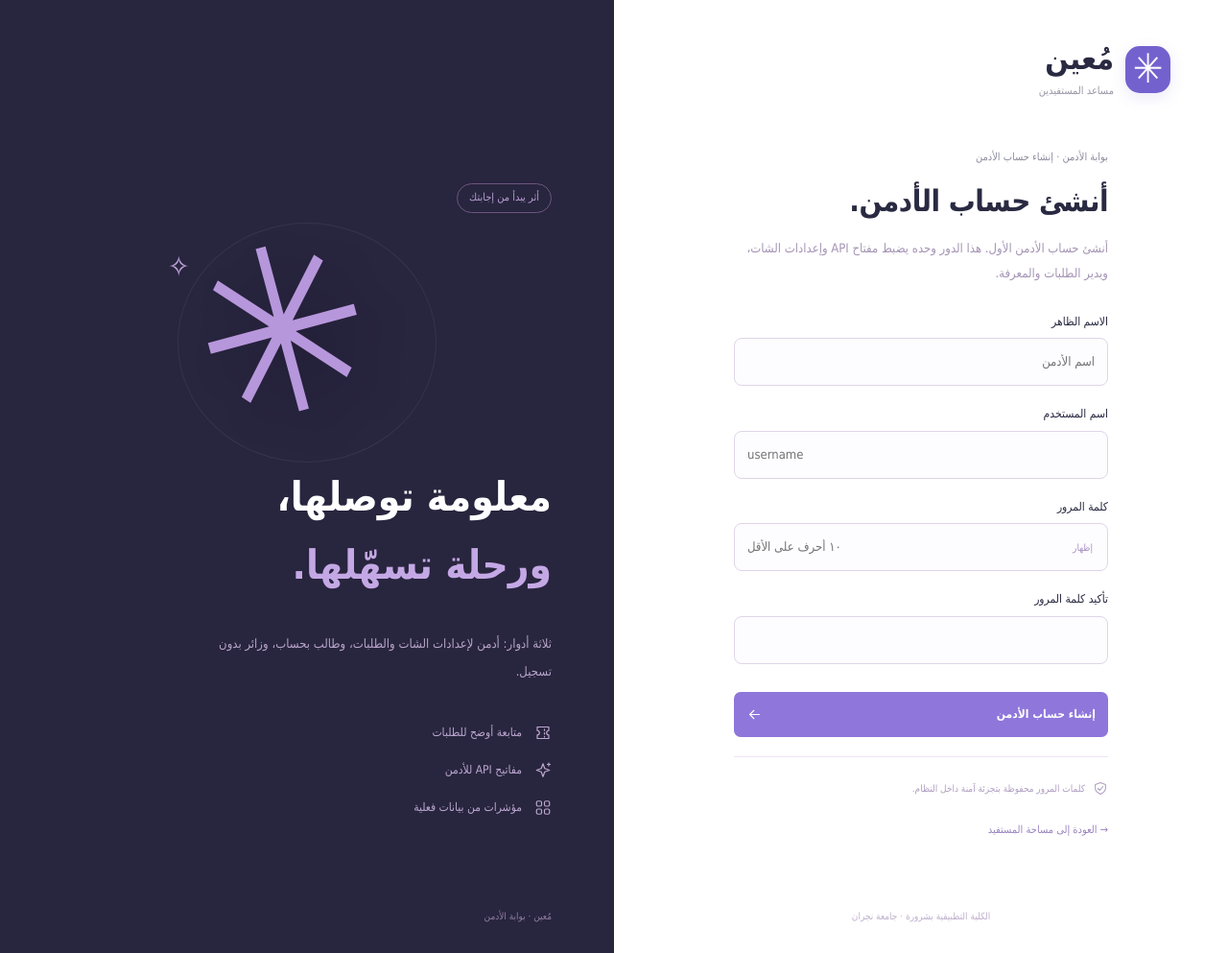
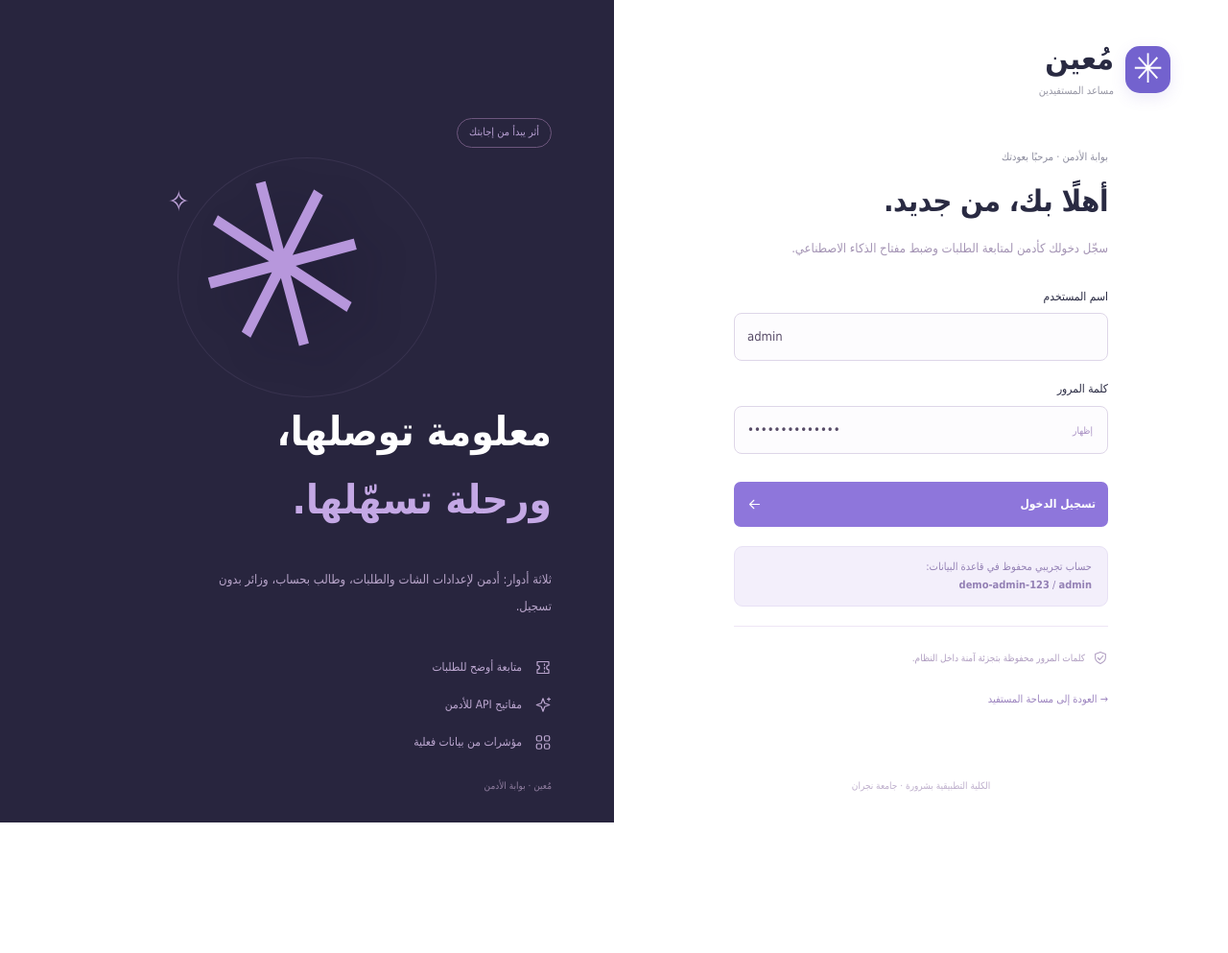
Before and after one commit to a84078373-commits/chatbot, a Flask app: page /staff/ in a window 1280 px wide. Shown: the whole page at 96% size. After the commit the page ends 857 px from the top, so only its background shows below. Run offline with Flask 3, Linux system fonts and the light colour scheme; data comes from the database, SQL or seed files in the repository; data that the repository does not hold is empty.

Commit message:
Seed experimental demo accounts and persist them in the database.
Co-authored-by: Cursor <cursoragent@cursor.com>

```diff
--- a/app.py
+++ b/app.py
@@ -45,6 +45,38 @@ def db():
 
 ROLES = {'admin': 'أدمن', 'student': 'طالب', 'visitor': 'زائر'}
 AUDIENCES = {'visitor': 'زائر', 'student': 'طالب'}
+DEMO_ACCOUNTS = [
+    {'role': 'admin', 'username': 'admin', 'name': 'أدمن تجريبي', 'password': 'demo-admin-123'},
+    {'role': 'student', 'username': 'student', 'name': 'طالب تجريبي', 'password': 'demo-student-123'},
+]
+
+def seed_demo_accounts():
+    """Create experimental demo accounts once and keep them in the database."""
+    if os.environ.get('SKIP_DEMO_ACCOUNTS', '').lower() in ('1', 'true', 'yes'):
+        return
+    with db() as conn:
+        for account in DEMO_ACCOUNTS:
+            username = account['username']
+            password_hash = generate_password_hash(account['password'])
+            if account['role'] == 'admin':
+                if conn.execute('SELECT 1 FROM staff WHERE username=?', (username,)).fetchone():
+                    continue
+                conn.execute(
+                    "INSERT INTO staff(username,name,password_hash,role) VALUES (?,?,?,'admin')",
+                    (username, account['name'], password_hash),
+                )
+            else:
+                if conn.execute('SELECT 1 FROM accounts WHERE username=?', (username,)).fetchone():
+                    continue
+                uid = conn.execute(
+                    "INSERT INTO accounts(username,name,password_hash,role) VALUES (?,?,?,'student')",
+                    (username, account['name'], password_hash),
+                ).lastrowid
+                owner = f'student:{uid}'
+                conn.execute(
+                    "INSERT OR IGNORE INTO preferences(owner,name,audience,theme) VALUES (?,?,?,?)",
+                    (owner, account['name'], 'طالب', 'light'),
+                )
 
 with db() as conn:
     conn.executescript('''
@@ -71,8 +103,10 @@ with db() as conn:
             ('كيف أستخدم مُعين؟', 'دليل الاستخدام', 'كيف أبدأ محادثة؟', 'افتح المساعد من القائمة ثم اكتب سؤالك واضغط الإرسال. تُحفظ محادثتك تلقائيًا في «محادثاتي». إذا فعّل الأدمن GPT أو Gemini، راجع تنبيه المزوّد ووافق على إرسال السياق قبل استخدام المحادثة.', 'دليل استخدام مُعين', 'published'),
             ('من السؤال إلى طلب المساعدة', 'دليل الاستخدام', 'كيف أتابع استفسارًا لا توجد له إجابة؟', 'من «طلباتي» أنشئ طلبًا وحدد الخدمة وأضف تفاصيل استفسارك. يرد الأدمن من بوابته ويغيّر الحالة. سيظهر الرد في تفاصيل طلبك ويصلك إشعار داخل الموقع.', 'دليل خدمة المستفيدين', 'published'),
             ('خصوصية المحادثات والطلبات', 'الخصوصية', 'أين تحفظ بياناتي؟', 'تُحفظ السجلات في النظام حسب دورك (زائر أو طالب). إعدادات الشات ومفاتيح API متاحة لدور الأدمن فقط. عند تفعيل GPT أو Gemini تُرسل الأسئلة والسياق بعد موافقتك. لا تشارك بيانات حساسة.', 'آلية عمل الخدمة وإعدادات المزوّد', 'published'),
-            ('أدوار النظام', 'دليل الاستخدام', 'ما أدوار المستخدمين في مُعين؟', 'في النظام ثلاثة أدوار: الأدمن يدير الطلبات والمعرفة ويضبط مفتاح الذكاء الاصطناعي، والطالب يدخل بحسابه ويتابع محادثاته وطلباته، والزائر يستخدم الخدمة مباشرة دون تسجيل.', 'دليل أدوار مُعين', 'published'),
+            ('أدوار النظام', 'دليل الاستخدام', 'ما أدوار المستخدمين في مُعين؟', 'في النظام ثلاثة أدوار: الأدمن يدير الطلبات والمعرفة ويضبط مفتاح الذكاء الاصطناعي، والطالب يدخل بحسابه ويتابع محادثاته وطلباته، والزائر يستخدم الخدمة مباشرة دون تسجيل. توجد حسابات تجريبية محفوظة في قاعدة البيانات للتجربة.', 'دليل أدوار مُعين', 'published'),
         ])
+
+seed_demo_accounts()
 
 ai = AIService(db, os.environ.get('AI_ENCRYPTION_KEY_FILE', str(ROOT / '.ai-encryption-key')))
 ai_slots = threading.BoundedSemaphore(2)
@@ -296,6 +330,25 @@ def start_student_session(user_id, name):
 @app.get('/api/auth/session')
 def auth_session():
     return jsonify(**auth_payload(), csrf=session['csrf'], roles=ROLES)
+
+@app.get('/api/auth/demo')
+def auth_demo():
+    """Public demo credentials for experimental accounts stored in the database."""
+    return jsonify(
+        enabled=os.environ.get('SKIP_DEMO_ACCOUNTS', '').lower() not in ('1', 'true', 'yes'),
+        accounts=[
+            {
+                'role': item['role'],
+                'label': ROLES[item['role']],
+                'username': item['username'],
+                'password': item['password'],
+                'name': item['name'],
+                'portal': '/admin/' if item['role'] == 'admin' else '/',
+            }
+            for item in DEMO_ACCOUNTS
+        ],
+        visitor={'role': 'visitor', 'label': ROLES['visitor'], 'note': 'الزائر لا يحتاج حسابًا؛ تُحفظ جلسته وبياناته في قاعدة البيانات بمعرّف جلسة.'},
+    )
 
 student_attempts = {}
 @app.post('/api/auth/register')
--- a/templates/index.html
+++ b/templates/index.html
@@ -36,7 +36,7 @@
   <main id="main" tabindex="-1"></main>
   <footer><span>مُعين · صُمّم ليجعل تجربتك الجامعية أسهل</span><span>الكلية التطبيقية بشرورة <span class="footer-dot">•</span> جامعة نجران</span></footer>
 </div>
-<dialog id="auth-dialog"><form id="auth-user-form"><div class="dialog-heading"><div><span class="eyebrow">أدوار النظام</span><h2 id="auth-dialog-title">دخول الطالب أو الزائر</h2></div><button type="button" class="close-auth icon-button" aria-label="إغلاق">×</button></div><p class="form-note">الأدمن يضبط مفاتيح الشات من بوابته. الطالب يدخل بحسابه، والزائر يستخدم الخدمة مباشرة.</p><div class="filter-chips" id="auth-mode"><button type="button" class="active" data-mode="login">دخول طالب</button><button type="button" data-mode="register">إنشاء حساب طالب</button><button type="button" data-mode="visitor">متابعة كزائر</button></div><div id="auth-fields"><label id="auth-name-wrap" hidden>الاسم الظاهر<input name="name" maxlength="60" autocomplete="name" placeholder="اسمك"></label><label>اسم المستخدم<input dir="ltr" name="username" minlength="3" maxlength="60" autocomplete="username" placeholder="username"></label><label>كلمة المرور<input dir="ltr" name="password" type="password" minlength="10" maxlength="128" autocomplete="current-password" placeholder="١٠ أحرف على الأقل"></label></div><button class="primary-button" type="submit" id="auth-submit">متابعة</button><p class="form-error" role="alert"></p></form></dialog>
+<dialog id="auth-dialog"><form id="auth-user-form"><div class="dialog-heading"><div><span class="eyebrow">أدوار النظام</span><h2 id="auth-dialog-title">دخول الطالب أو الزائر</h2></div><button type="button" class="close-auth icon-button" aria-label="إغلاق">×</button></div><p class="form-note">الحسابات التجريبية تُحفظ في قاعدة البيانات. الأدمن من بوابة الأدمن، والطالب من هنا، والزائر بدون تسجيل.</p><div class="filter-chips" id="auth-mode"><button type="button" class="active" data-mode="login">دخول طالب</button><button type="button" data-mode="register">إنشاء حساب طالب</button><button type="button" data-mode="visitor">متابعة كزائر</button></div><div id="auth-fields"><label id="auth-name-wrap" hidden>الاسم الظاهر<input name="name" maxlength="60" autocomplete="name" placeholder="اسمك"></label><label>اسم المستخدم<input dir="ltr" name="username" minlength="3" maxlength="60" autocomplete="username" placeholder="username"></label><label>كلمة المرور<input dir="ltr" name="password" type="password" minlength="10" maxlength="128" autocomplete="current-password" placeholder="١٠ أحرف على الأقل"></label></div><button class="primary-button" type="submit" id="auth-submit">متابعة</button><p class="form-error" role="alert"></p></form></dialog>
 <dialog id="ticket-dialog"><form id="ticket-form"><div class="dialog-heading"><div><span class="eyebrow">نحن هنا لمساعدتك</span><h2>إنشاء طلب جديد</h2></div><button type="button" class="close-dialog icon-button" aria-label="إغلاق">×</button></div><p class="form-note">سيظهر الطلب للأدمن في بوابته. تابع الرد من طلباتك والإشعارات. لا تدخل بيانات حساسة.</p><label>عنوان الطلب<input name="subject" required maxlength="120" placeholder="كيف يمكننا مساعدتك؟"></label><label>الخدمة<select name="category"><option>القبول والتسجيل</option><option>الخطط الدراسية</option><option>التدريب التعاوني</option><option>الخدمات الإلكترونية</option><option>متطلبات التخرج</option><option>استفسار عام</option></select></label><label>تفاصيل الاستفسار<textarea name="details" rows="4" required maxlength="2000" placeholder="اكتب التفاصيل التي تساعدنا على فهم طلبك…"></textarea></label><button class="primary-button" type="submit">حفظ الطلب <svg><use href="#i-arrow"/></svg></button><p class="form-error" role="alert"></p></form></dialog>
 <div id="toast" class="toast" role="status" aria-live="polite"></div>
 </body></html>
```
Also changed, not shown: static/beneficiary.js (+13 -0 lines), tests/test_backend.py (+17 -1 lines), static/staff.js.
